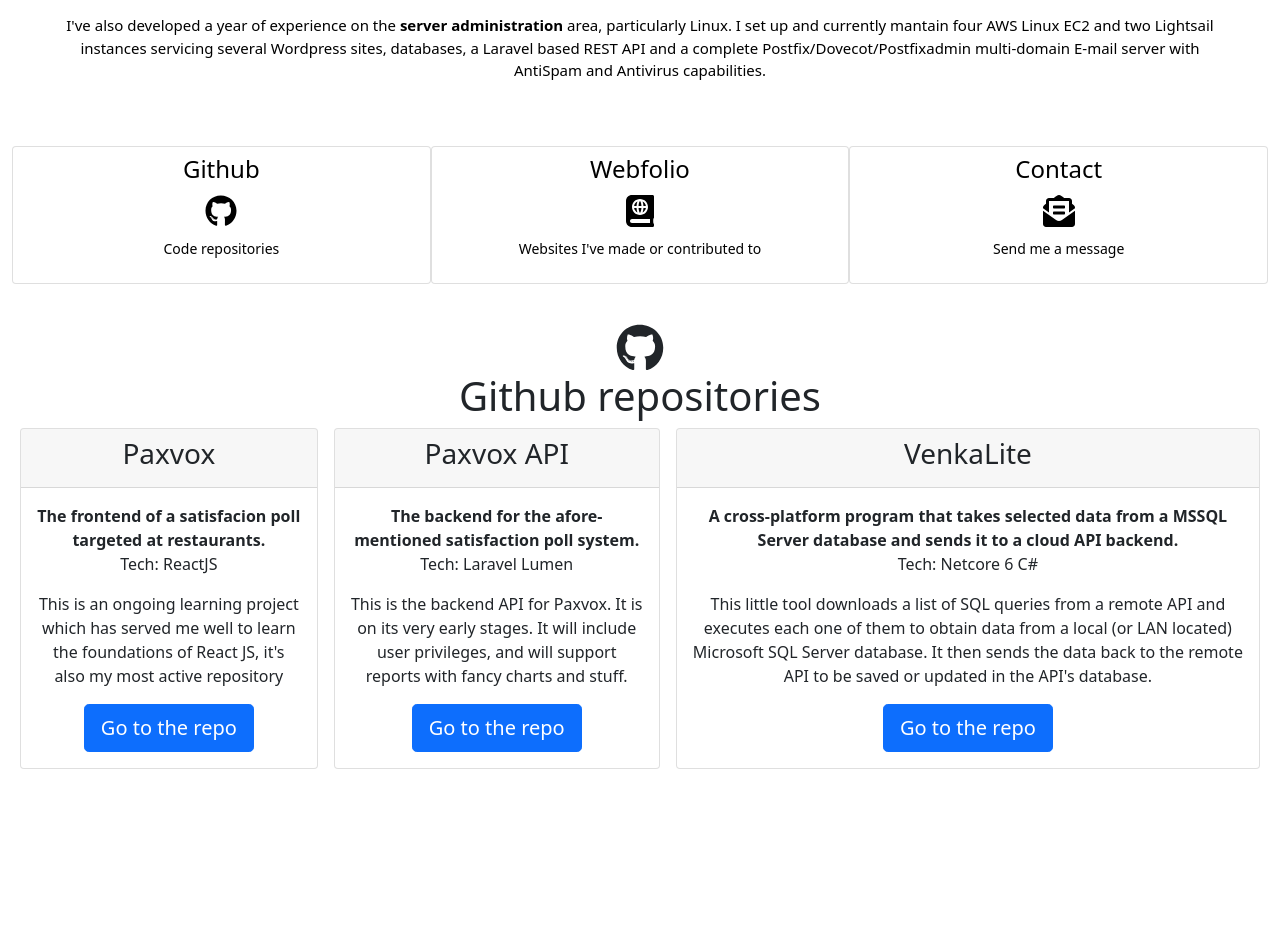
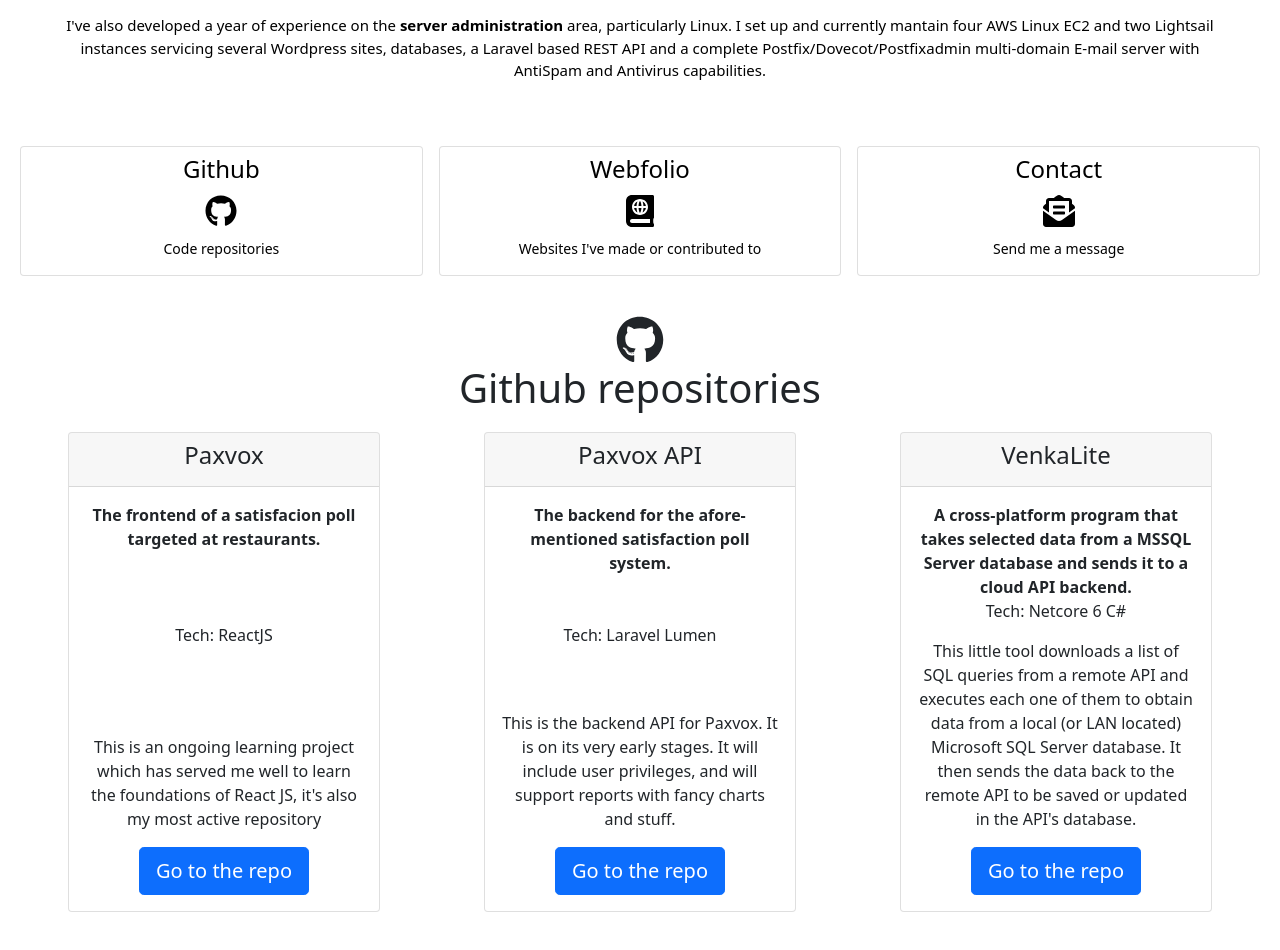
Before and after one commit to vhoc/portfolio, a React (Create React App) app: page / in a window 1280 px wide. Shown: the part 520-1470 px from the top of the page. Before the commit the page ends 1321 px from the top, so only its background shows below. Built offline with nearby package versions, Linux system fonts and the light colour scheme.

Commit message:
github done

```diff
--- a/src/components/Portfolio.css
+++ b/src/components/Portfolio.css
@@ -17,3 +17,28 @@
     margin-top: 1rem;
     background-color: white;
 }
+
+@media only screen and (min-width: 0px) {
+    .menu-card {
+        height: 130px;
+    }
+
+    .card-title {
+        font-size: 0.7em;
+    }
+
+    .card-title p {
+        font-size: 0.7em;
+    }
+}
+
+@media only screen and (min-width: 469px) {
+
+    .card-title {
+        font-size: 1.5em;
+    }
+
+    .card-title p {
+        font-size: 0.7em;
+    }
+}
--- a/src/components/Portfolio.js
+++ b/src/components/Portfolio.js
@@ -29,8 +29,8 @@
                                         <Nav className='flex-row justify-content-center'>
 
                                             <Nav.Item className='col-4 col-sm-4 col-md-4'>
-                                                <Nav.Link eventKey='first' className='px-0'>
-                                                <div className="card text-center h-100">
+                                                <Nav.Link eventKey='first' className='px-0 px-sm-2' href='#portfolio-menu'>
+                                                <div className="card menu-card text-center">
                                                     <div className="card-block p-2">
                                                     <h4 className="card-title">Github</h4>
                                                     <h2><FontAwesomeIcon icon={faGithub} size="sm-2x md-3x"/></h2>
@@ -43,8 +43,8 @@
                                             </Nav.Item>
 
                                             <Nav.Item className='col-4 col-sm-4 col-md-4'>
-                                                <Nav.Link eventKey='second' className='px-0'>
-                                                <div className="card text-center h-100">
+                                                <Nav.Link eventKey='second' className='px-0 px-sm-2' href='#portfolio-menu'>
+                                                <div className="card menu-card text-center">
                                                     <div className="card-block p-2">
                                                     <h4 className="card-title">Webfolio</h4>
                                                     <h2><FontAwesomeIcon icon={faAtlas} size="sm-2x md-3x"/></h2>
@@ -55,8 +55,8 @@
                                             </Nav.Item>
 
                                             <Nav.Item className='col-4 col-sm-4 col-md-4'>
-                                                <Nav.Link eventKey='third' className='px-0'>
-                                                <div className="card text-center h-100">
+                                                <Nav.Link eventKey='third' className='px-0 px-sm-2' href='#portfolio-menu'>
+                                                <div className="card menu-card text-center">
                                                     <div className="card-block p-2">
                                                     <h4 className="card-title">Contact</h4>
                                                     <h2><FontAwesomeIcon icon={faEnvelopeOpenText} size="sm-2x md-3x"/></h2>
--- a/src/components/portfolio-components/Github.js
+++ b/src/components/portfolio-components/Github.js
@@ -11,7 +11,7 @@
                 <span><FontAwesomeIcon icon={faGithub} size="3x"/></span>
                 <h1>Github repositories</h1>
 
-                <div className='d-flex justify-content-center p2'>
+                <div className='d-flex flex-wrap justify-content-around p-1'>
 
                    <GithubRepo
                     name='Paxvox'
@@ -22,6 +22,8 @@
                    />
 
                    <GithubRepo
+
+
                     name='Paxvox API'
                     shortDescription='The backend for the afore-mentioned satisfaction poll system.'
                     technology='Laravel Lumen'
--- a/src/components/portfolio-components/GithubRepo.js
+++ b/src/components/portfolio-components/GithubRepo.js
@@ -2,19 +2,19 @@
 
 export const GithubRepo = (props) => {
 
-    return(
+    return (
 
-        <div className='card mx-2'>
+        <div className='card m-2 col-12 col-xs-6 col-sm-5 col-lg-3'>
             <div className='card-header'>
-                <h3>{props.name}</h3>
+                <h4>{props.name}</h4>
             </div>
-            <div className='card-body'>
+            <div className='card-body d-flex flex-column justify-content-between'>
                 <strong>{props.shortDescription}</strong>
                 <p>Tech: {props.technology}</p>
                 <div className='text-left'>
-                <p className='text-left'>
-                    {props.longDescription}
-                </p>
+                    <p className='text-left'>
+                        {props.longDescription}
+                    </p>
                     <a className='btn btn-lg btn-primary' href={`https://github.com/vhoc/${props.repoPath}`}>Go to the repo</a>
                 </div>
             </div>
```
